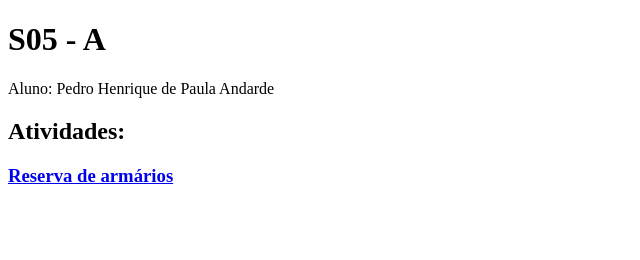
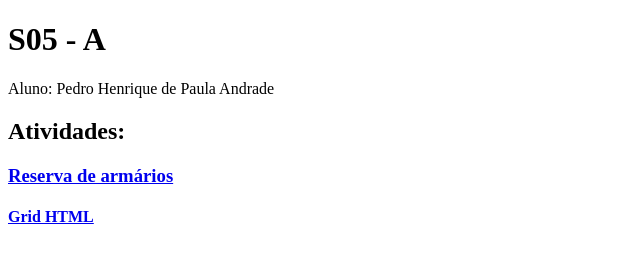
Before and after one commit to phandrad3/S05-IHM, a plain HTML site: page index.html in a window 1280 px wide. Shown: the whole page, without its empty margins (0-640 px from the left). Drawn offline with Linux system fonts and the light colour scheme.

Commit message:
Criação do arquivo "grid_html"

```diff
--- a/index.html
+++ b/index.html
@@ -9,12 +9,13 @@
 
     <header>
         <h1>S05 - A</h1>
-        <p>Aluno: Pedro Henrique de Paula Andarde</p>
+        <p>Aluno: Pedro Henrique de Paula Andrade</p>
     </header>
 
     <main>
         <h2>Atividades:</h2>
         <h3><a href="reserva_de_armarios.html">Reserva de armários</a></h3>
+        <h4><a href="grid_html.html">Grid HTML</a></h4>
     </main>
 
 </body>
```
Also changed, not shown: grid_html.html (added).
